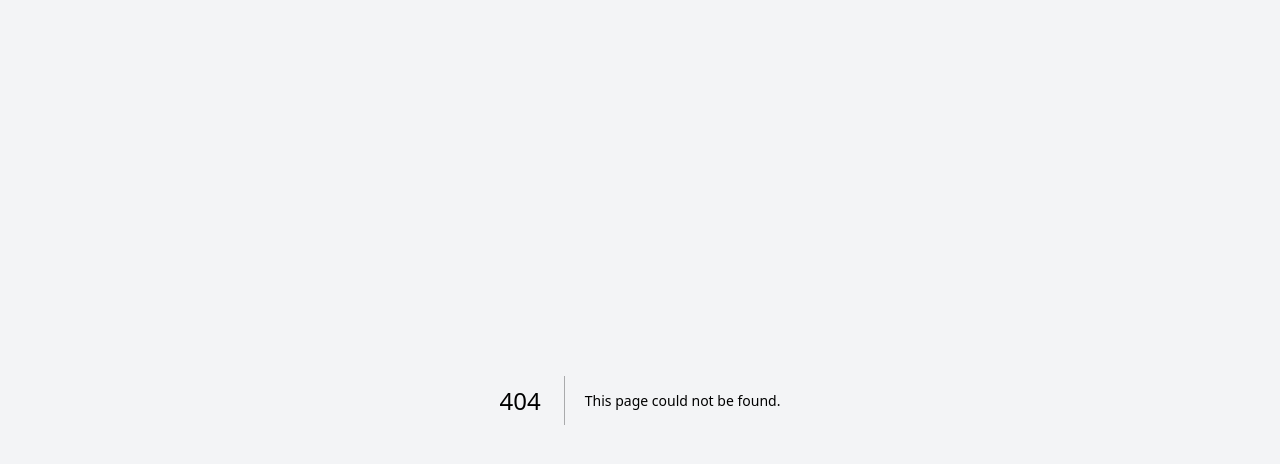
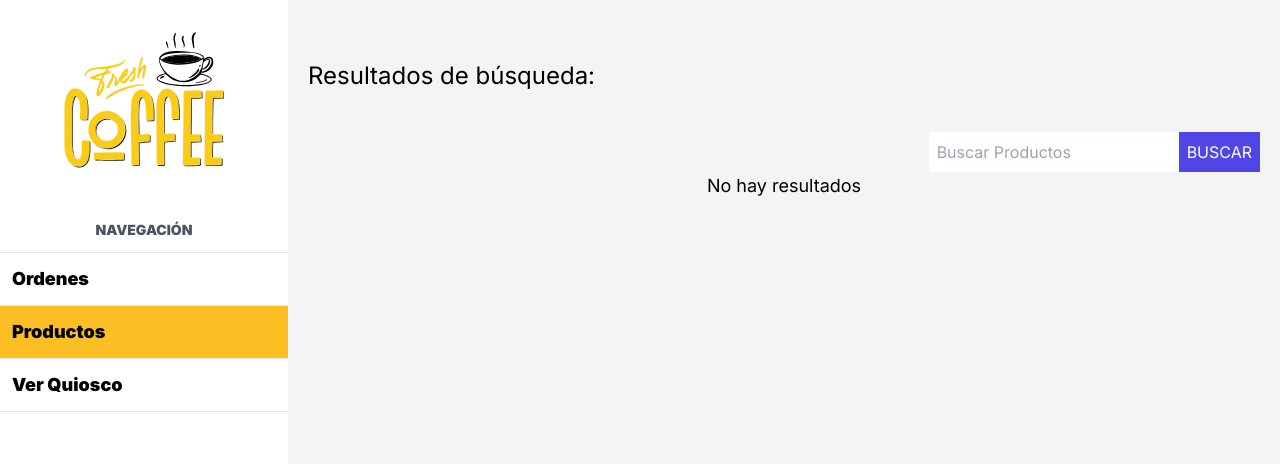
Before and after one commit to ChrisReyes36/quiosco-next, a Next.js app: page /admin/products/search in a window 1280 px wide. Before the commit this address had no page. Shown: the top 464 px of the page. Built offline with nearby package versions, Linux system fonts and the light colour scheme; no server answers; the database is empty.

Commit message:
feat: agregando filtro de productos

```diff
--- a/app/admin/products/page.tsx
+++ b/app/admin/products/page.tsx
@@ -1,8 +1,10 @@
 import { redirect } from "next/navigation";
+import Link from "next/link";
 import ProductsPagination from "@/components/products/ProductsPagination";
 import ProductTable from "@/components/products/ProductTable";
 import Heading from "@/components/ui/Heading";
 import { prisma } from "@/src/lib/prisma";
+import ProductSearchForm from "@/components/products/ProductSearchForm";
 
 async function getProducts(page: number, pageSize: number) {
   const skip = (page - 1) * pageSize;
@@ -44,6 +46,18 @@
   return (
     <>
       <Heading>Administrar Productos</Heading>
+
+      <div className="flex flex-col lg:flex-row lg:justify-between gap-5">
+        <Link
+          href={"/admin/products/new"}
+          className="bg-amber-400 w-full lg:w-auto text-xl px-10 py-3 text-center font-bold cursor-pointer"
+        >
+          Crear Producto
+        </Link>
+
+        <ProductSearchForm />
+      </div>
+
       <ProductTable products={products} />
       <ProductsPagination page={page} totalPages={totalPages} />
     </>
--- /dev/null
+++ b/app/admin/products/search/page.tsx
@@ -0,0 +1,42 @@
+import ProductSearchForm from "@/components/products/ProductSearchForm";
+import ProductTable from "@/components/products/ProductTable";
+import Heading from "@/components/ui/Heading";
+import { prisma } from "@/src/lib/prisma";
+
+async function searchProducts(searchTerm: string) {
+  return await prisma.product.findMany({
+    where: {
+      name: {
+        contains: searchTerm,
+        mode: "insensitive",
+      },
+    },
+    include: {
+      category: true,
+    },
+  });
+}
+
+export default async function SearchPage({
+  searchParams,
+}: {
+  searchParams: { search: string };
+}) {
+  const products = await searchProducts(searchParams.search);
+
+  return (
+    <>
+      <Heading>Resultados de búsqueda: {searchParams.search}</Heading>
+
+      <div className="flex flex-col lg:flex-row lg:justify-end gap-5">
+        <ProductSearchForm />
+      </div>
+
+      {products.length ? (
+        <ProductTable products={products} />
+      ) : (
+        <p className="text-center text-lg">No hay resultados</p>
+      )}
+    </>
+  );
+}
--- /dev/null
+++ b/components/products/ProductSearchForm.tsx
@@ -0,0 +1,38 @@
+"use client";
+
+import { toast } from "react-toastify";
+import { redirect } from "next/navigation";
+import { SearchSchema } from "@/src/schema";
+
+export default function ProductSearchForm() {
+  const handleSearchForm = (formData: FormData) => {
+    const data = { search: formData.get("search") };
+    const result = SearchSchema.safeParse(data);
+
+    if (!result.success) {
+      result.error.issues.forEach((issue) => {
+        toast.error(issue.message);
+      });
+      return;
+    }
+
+    redirect(`/admin/products/search?search=${result.data.search}`);
+  };
+
+  return (
+    <form action={handleSearchForm} className="flex items-center">
+      <input
+        type="text"
+        name="search"
+        id="search"
+        placeholder="Buscar Productos"
+        className="p-2 placeholder-gray-400 w-full"
+      />
+      <input
+        type="submit"
+        value="Buscar"
+        className="bg-indigo-600 p-2 uppercase text-white cursor-pointer"
+      />
+    </form>
+  );
+}
--- a/src/schema/index.ts
+++ b/src/schema/index.ts
@@ -20,3 +20,7 @@
     .transform((value) => parseInt(value))
     .refine((value) => value > 0, { message: "Hay errores" }),
 });
+
+export const SearchSchema = z.object({
+  search: z.string().trim().min(1, "La búsqueda no puede ir vacía"),
+});
```
